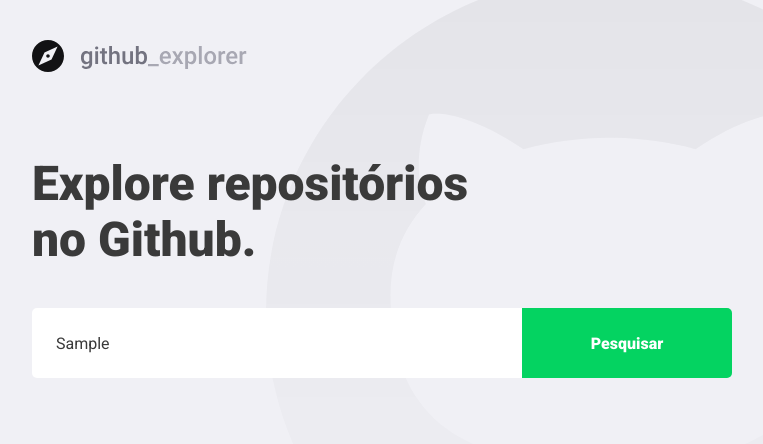
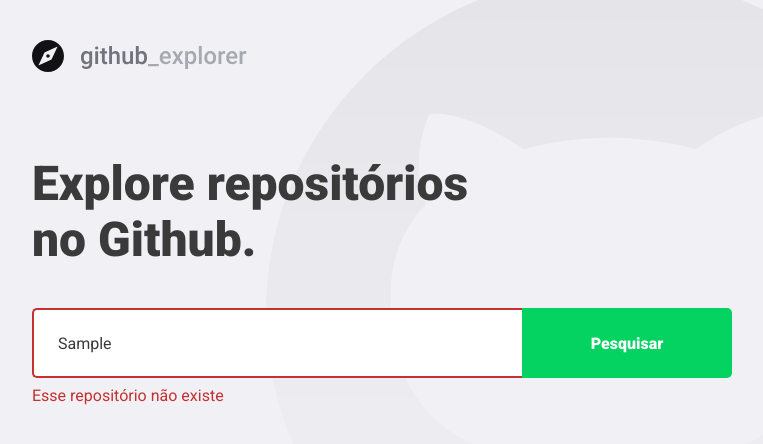
Before and after one commit to rickson-simoes/BC10_react_01, a React (Create React App) app: page / in a window 1280 px wide. Both pictures are taken after typing "Sample" into the empty fields and a click on the button "Pesquisar". Shown: the top 444 px of the page, without its empty margins (148-911 px from the left). Built offline with nearby package versions, Linux system fonts and the light colour scheme; no server answers.

Commit message:
:hammer: Error Handling no Input :art:

```diff
--- a/src/pages/Dashboard/index.tsx
+++ b/src/pages/Dashboard/index.tsx
@@ -4,7 +4,7 @@
 
 import LogoImg from '../../assets/logo.svg';
 
-import { Title, Form, Repositories } from './styles';
+import { Title, Form, Repositories, Error } from './styles';
 
 interface Repository {
   full_name: string;
@@ -17,6 +17,7 @@
 
 const Dashboard: React.FC = () => {
   const [newRepo, setNewRepo] = useState('');
+  const [inputError, setInputError] = useState('');
   const [repos, setRepos] = useState<Repository[]>([]);
 
   async function handleAddRepository(
@@ -24,12 +25,22 @@
   ): Promise<void> {
     e.preventDefault();
 
-    const response = await api.get<Repository>(`repos/${newRepo}`);
+    if (!newRepo) {
+      setInputError('Digite no formato "autor/repositorio" na busca');
+      return;
+    }
 
-    const repository = response.data;
+    try {
+      const response = await api.get<Repository>(`repos/${newRepo}`);
 
-    setRepos([...repos, repository]);
-    setNewRepo('');
+      const repository = response.data;
+
+      setRepos([...repos, repository]);
+      setNewRepo('');
+      setInputError('');
+    } catch (err) {
+      setInputError('Esse repositório não existe');
+    }
   }
 
   return (
@@ -37,7 +48,7 @@
       <img src={LogoImg} alt="Github Logo" />
       <Title>Explore repositórios no Github.</Title>
 
-      <Form onSubmit={handleAddRepository}>
+      <Form hasError={!!inputError} onSubmit={handleAddRepository}>
         <input
           value={newRepo}
           onChange={(e) => setNewRepo(e.target.value)}
@@ -45,6 +56,8 @@
         />
         <button type="submit">Pesquisar</button>
       </Form>
+
+      {inputError && <Error>{inputError}</Error>}
 
       <Repositories>
         {repos.map((repository) => (
--- a/src/pages/Dashboard/styles.ts
+++ b/src/pages/Dashboard/styles.ts
@@ -1,5 +1,9 @@
-import styled from 'styled-components';
+import styled, { css } from 'styled-components';
 import { shade } from 'polished';
+
+interface FormProps {
+  hasError: boolean;
+}
 
 export const Title = styled.h1`
   font-size: 48px;
@@ -10,7 +14,7 @@
   margin-top: 80px;
 `;
 
-export const Form = styled.form`
+export const Form = styled.form<FormProps>`
   margin-top: 40px;
   max-width: 700px;
 
@@ -23,6 +27,14 @@
     border: 0;
     border-radius: 5px 0 0 5px;
     color: #3a3a3a;
+    border: 2px solid #fff;
+    border-right: 0;
+
+    ${(props) =>
+      props.hasError &&
+      css`
+        border-color: #c53030;
+      `}
 
     &::placeholder {
       color: #a8a8b3;
@@ -43,6 +55,12 @@
       background: ${shade(0.2, '#04d361')};
     }
   }
+`;
+
+export const Error = styled.span`
+  display: block;
+  color: #c53030;
+  margin-top: 8px;
 `;
 
 export const Repositories = styled.div`
```
Also changed, not shown: .eslintrc.json.
